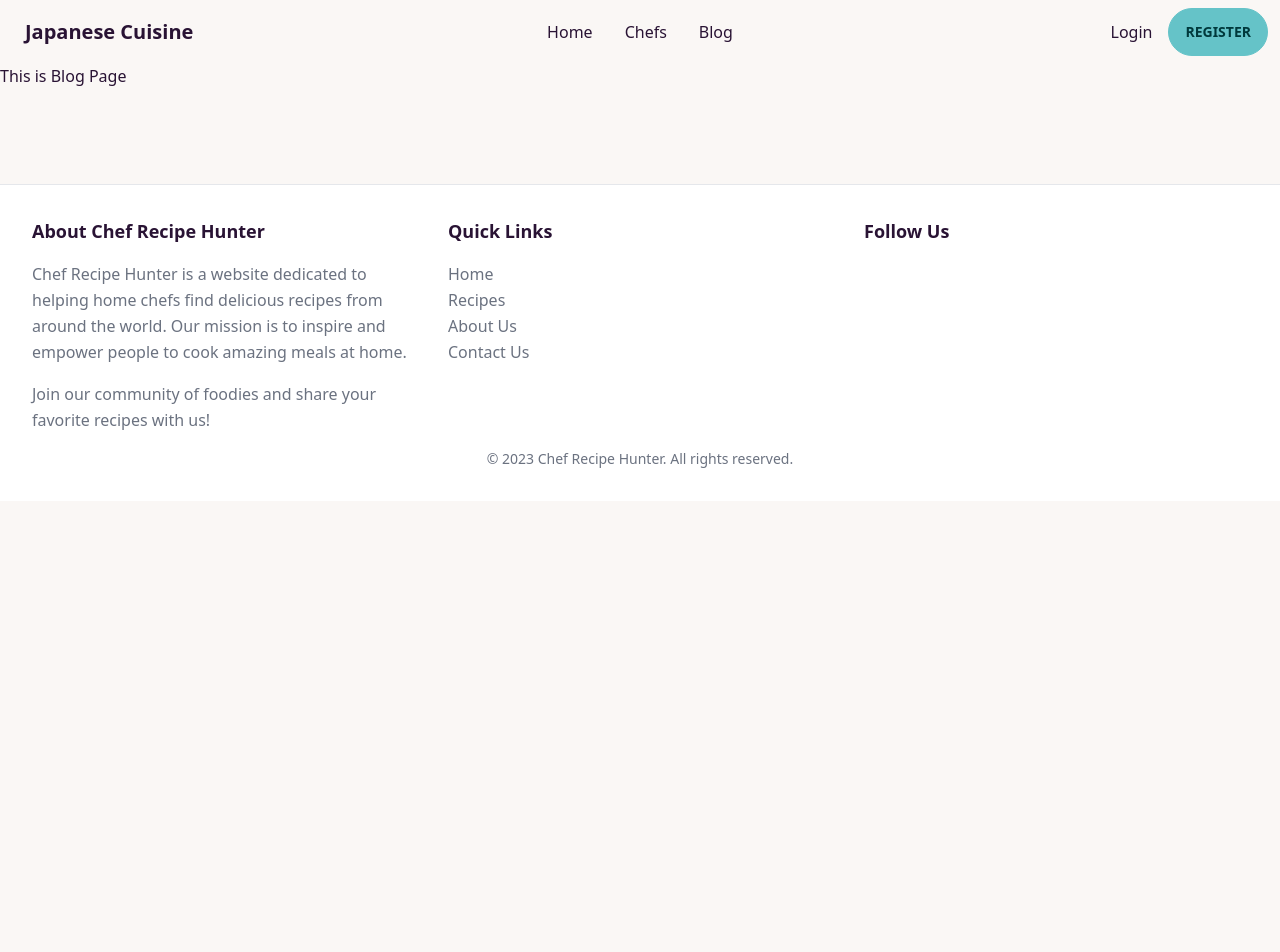
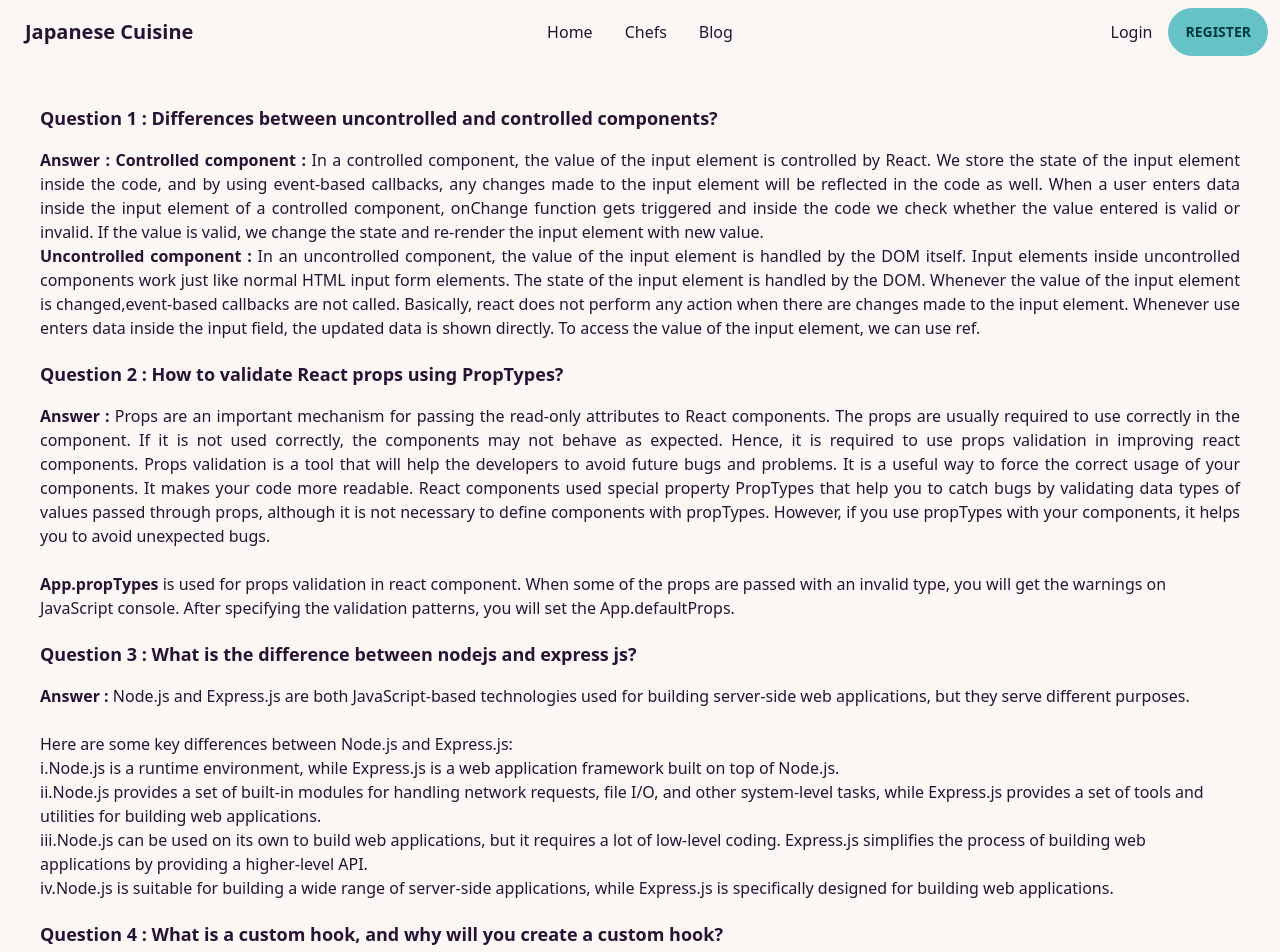
Before and after one commit to shuvakarmakar/chef-recipe-hunter-client-side, a React (Vite) app: page /blog in a window 1280 px wide. Shown: the top 952 px of the page. Before the commit the page ends 800 px from the top, so only its background shows below. Built offline with nearby package versions, Linux system fonts and the light colour scheme.

Commit message:
Blog Page Added

```diff
--- a/src/pages/Blogs/Blog.jsx
+++ b/src/pages/Blogs/Blog.jsx
@@ -4,7 +4,40 @@ import React from 'react';
 const Blog = () => {
     return (
         <div>
-            <h2>This is Blog Page</h2>
+            <div className='card p-10'>
+                <p className='text-lg font-bold'>Question 1 : Differences between uncontrolled and controlled components?</p>
+                <p className='text-justify mt-4'><span className='font-bold'>Answer : </span>
+                    <span className='font-bold'>Controlled component :</span> In a controlled component, the value of the input element is controlled by React. We store the state of the input element inside the code, and by using event-based callbacks, any changes made to the input element will be reflected in the code as well. When a user enters data inside the input element of a controlled component, onChange function gets triggered and inside the code we check whether the value entered is valid or invalid. If the value is valid, we change the state and re-render the input element with new value.
+                    <br />
+                    <span className='font-bold'>Uncontrolled component :</span> In an uncontrolled component, the value of the input element is handled by the DOM itself. Input elements inside uncontrolled components work just like normal HTML input form elements. The state of the input element is handled by the DOM. Whenever the value of the input element is changed,event-based callbacks are not called. Basically, react does not perform any action when there are changes made to the input element. Whenever use enters data inside the input field, the updated data is shown directly. To access the value of the input element, we can use ref.
+                </p>
+
+                <p className='text-lg font-bold mt-5'>Question 2 : How to validate React props using PropTypes?</p>
+                <p className='text-justify mt-4'><span className='font-bold'>Answer : </span>Props are an important mechanism for passing the read-only attributes to React components. The props are usually required to use correctly in the component. If it is not used correctly, the components may not behave as expected. Hence, it is required to use props validation in improving react components.
+
+Props validation is a tool that will help the developers to avoid future bugs and problems. It is a useful way to force the correct usage of your components. It makes your code more readable. React components used special property PropTypes that help you to catch bugs by validating data types of values passed through props, although it is not necessary to define components with propTypes. However, if you use propTypes with your components, it helps you to avoid unexpected bugs.</p>
+                <br />
+                <p><span className='font-bold'>App.propTypes</span> is used for props validation in react component. When some of the props are passed with an invalid type, you will get the warnings on JavaScript console. After specifying the validation patterns, you will set the App.defaultProps.</p>
+
+                <p className='text-lg font-bold mt-5'>Question 3 :  What is the difference between nodejs and express js?</p>
+                <p className='text-justify mt-4'><span className='font-bold'>Answer : </span>Node.js and Express.js are both JavaScript-based technologies used for building server-side web applications, but they serve different purposes.</p>
+                <br />
+                <p>Here are some key differences between Node.js and Express.js:
+                <br />
+                i.Node.js is a runtime environment, while Express.js is a web application framework built on top of Node.js.
+                <br />
+                ii.Node.js provides a set of built-in modules for handling network requests, file I/O, and other system-level tasks, while Express.js provides a set of tools and utilities for building web applications.
+                <br />
+                iii.Node.js can be used on its own to build web applications, but it requires a lot of low-level coding. Express.js simplifies the process of building web applications by providing a higher-level API.
+                <br />
+                iv.Node.js is suitable for building a wide range of server-side applications, while Express.js is specifically designed for building web applications.</p>
+
+                <p className='text-lg font-bold mt-5'>Question 4 : What is a custom hook, and why will you create a custom hook?</p>
+                <p className='text-justify mt-4'><span className='font-bold'>Answer : </span>useMemo() is a hook that allows us to memoize expensive computations so that they are only recomputed when their dependencies change. This can help improve the performance of our application by avoiding unnecessary computations.
+
+                    useMemo takes a function and an array of dependencies as arguments. The function is only re-executed when one of the dependencies changes. If none of the dependencies have changed since the last render, the memoized value from the previous render is returned instead.</p>
+                <br />
+            </div>
         </div>
     );
 };
--- a/src/pages/Error/Error.jsx
+++ b/src/pages/Error/Error.jsx
@@ -1,3 +1,4 @@
+// eslint-disable-next-line no-unused-vars
 import React from 'react';
 
 const Error = () => {
@@ -8,7 +9,7 @@ const Error = () => {
                     <div>
                         <h2 className="text-center text-3xl font-extrabold text-gray-900">404 Not Found</h2>
                         <p className="mt-2 text-center text-sm text-gray-600">
-                            The page you're looking for could not be found.
+                            The page you are looking for could not be found.
                         </p>
                     </div>
                 </div>
```
